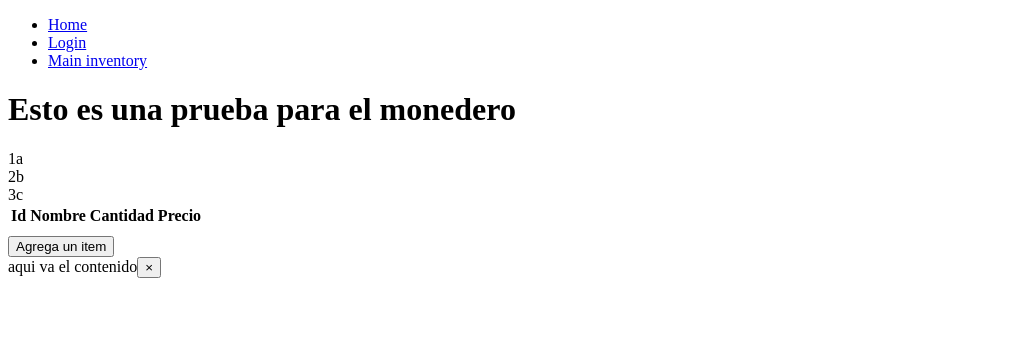
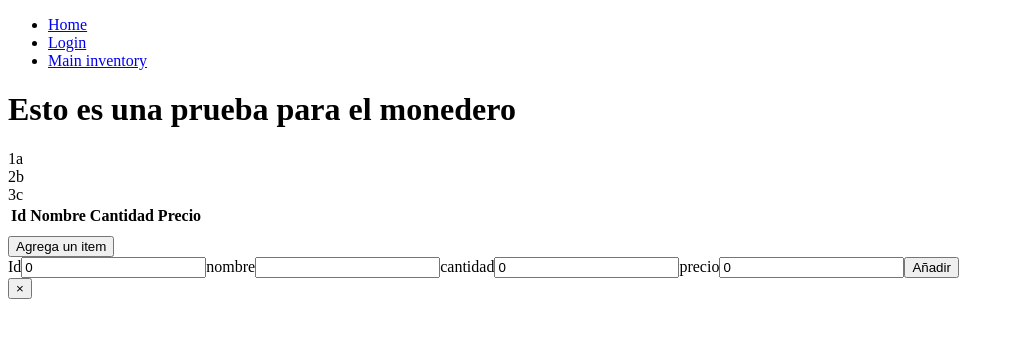
Before and after one commit to Veluxian/pp_001, a React (Create React App) app in the folder front_pp_01/: page /maininventory in a window 1280 px wide. Both pictures are taken after a click on the button "Agrega un item". Shown: the top 338 px of the page, without its empty margins (0-1014 px from the left). Built offline with nearby package versions, Linux system fonts and the light colour scheme.

Commit message:
agregamos el form que envia el objeto a la base de datos

```diff
--- a/front_pp_01/src/components/Buttons.js
+++ b/front_pp_01/src/components/Buttons.js
@@ -1,10 +1,11 @@
 import React from "react";
 
-export const Button = ({onClick, children, className}) => {
+export const Button = ({onClick, children, className, type}) => {
     return(
         <button
             onClick={onClick}
             className= {className}
+            type = {type}
         >
             {children}
         </button>
--- /dev/null
+++ b/front_pp_01/src/components/forms/addObjectForm.js
@@ -0,0 +1,79 @@
+import { useState } from "react";
+import { addItems } from "../../services";
+import { Button } from "../Buttons";
+
+export const AddObject = () => {
+
+    const [formData, setFormData]= useState({
+        id: 0,
+        nombre:'',
+        cantidad: 0,
+        precio: 0
+    });
+
+    const handleChange = (e) => {
+        const { name, value, type} = e.target;
+
+        const newValue = type === 'number' ? parseInt(value || 0, 10) : value;
+
+        setFormData({
+            ...formData,
+            [name]: newValue
+        });
+    };
+
+    const handleSubmit = async (e) => {
+        e.preventDefault();
+        try{
+            await addItems(formData)
+            setFormData({ id: 0, nombre: '', cantidad: 0, precio: 0 });
+        } catch (error) {
+            console.error("Hubo un error:", error);
+            alert("error al intentar ingresar, intenta denuevo")
+        }
+    };
+
+    return(
+        <form onSubmit={handleSubmit}>
+            <label htmlFor="id">Id</label>
+            <input
+                type="number"
+                id="id"
+                name="id"
+                value={formData.id}
+                onChange={handleChange}
+                />
+
+            <label htmlFor="nombre">nombre</label>
+            <input
+                type="text"
+                id="nombre"
+                name="nombre"
+                value={formData.nombre}
+                onChange={handleChange}
+                />
+
+            <label htmlFor="cantidad">cantidad</label>
+            <input
+                type="number"
+                id="cantidad"
+                name="cantidad"
+                value={formData.cantidad}
+                onChange={handleChange}
+                />
+
+            <label htmlFor="precio">precio</label>
+            <input
+                type="number"
+                id="precio"
+                name="precio"
+                value={formData.precio}
+                onChange={handleChange}
+                />
+
+            <Button type={"submit"} className={"envio"}>
+                Añadir
+            </Button>
+        </form>
+    )
+};
--- a/front_pp_01/src/components/index.js
+++ b/front_pp_01/src/components/index.js
@@ -3,3 +3,4 @@ export { Purse } from "./Purse";
 export { Inventory } from "./Inventory";
 export { Button } from "./Buttons";
 export { Modal } from "./Modal";
+export { AddObject } from "./forms/addObjectForm"
--- a/front_pp_01/src/pages/MainInventory.js
+++ b/front_pp_01/src/pages/MainInventory.js
@@ -1,5 +1,5 @@
 import React from "react";
-import { Purse, Inventory, Button, Modal } from "../components";
+import { Purse, Inventory, Button, Modal, AddObject } from "../components";
 import { useInventory, usePurse, useModal } from "../hooks";
 
 
@@ -26,7 +26,7 @@ export const MainInventory = () => {
                 Agrega un item
             </Button>
             <Modal isOpen={isModalOpen} onClose={closeModal}>
-                aqui va el contenido
+                <AddObject />
             </Modal>
         </div>
         </>
```
